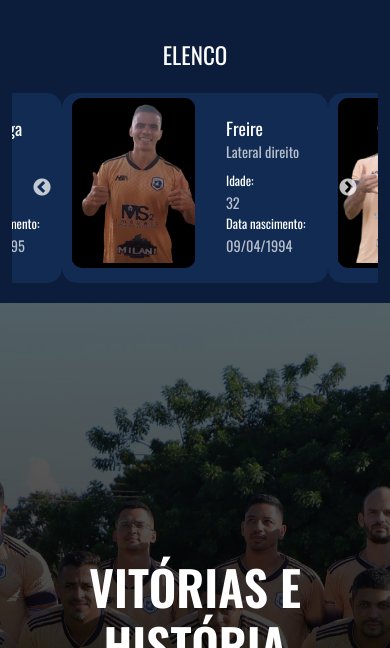
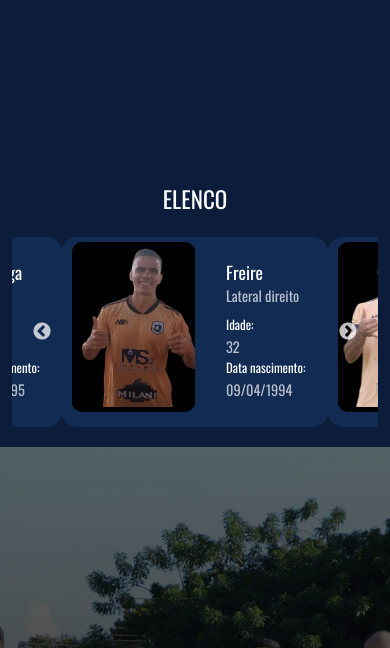
Before and after one commit to glaucocesar8/sitejovensunidos, a website: page index.html in a window 390 px wide. Shown: the part 184-832 px from the top of the page. Drawn offline with nearby package versions, Linux system fonts and the light colour scheme.

Commit message:
Ajuste tamanho div ADS 4

```diff
--- a/assets/css/style.css
+++ b/assets/css/style.css
@@ -497,10 +497,22 @@ body {
 
 .ads-container {
   min-height: 90px;
+  max-width: 1000px;
+  margin: 20px auto;
 }
 
-@media (max-width: 768px) {
+/* TABLET */
+@media (max-width: 992px) {
   .ads-container {
-    min-height: auto;
+    min-height: 100px;
+    padding: 0 10px;
   }
 }
+
+/* MOBILE */
+@media (max-width: 576px) {
+  .ads-container {
+    min-height: 120px;
+    padding: 0 10px;
+  }
+}
--- a/index.html
+++ b/index.html
@@ -76,7 +76,7 @@
 </section>
 
 <!-- ADS -->
-<div class="container my-4 text-center">
+<div class="container my-4 text-center ads-container">
   <ins class="adsbygoogle"
        style="display:block"
        data-ad-client="ca-pub-XXXXXXXX"
```
